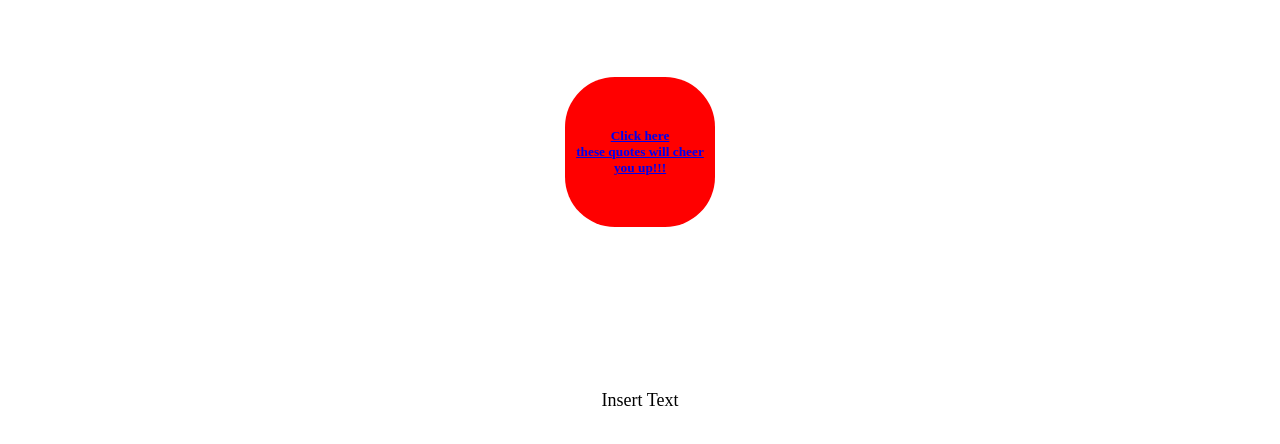
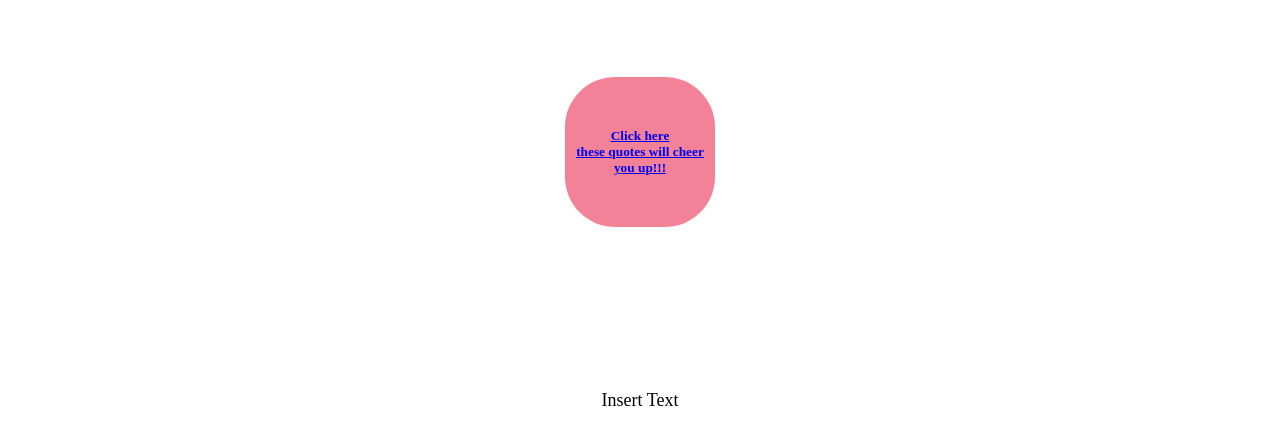
Before and after one commit to weird-kid/COdeFury-2004, a plain HTML site: page index.html in a window 1280 px wide. Shown: the part 496-940 px from the top of the page. Drawn offline with Linux system fonts and the light colour scheme.

Commit message:
change button color.css

```diff
--- a/style.css
+++ b/style.css
@@ -209,7 +209,7 @@
     font-family:"Dancing_Script variant0", Tofu;
     border-radius:50px;
     border:thin;
-    background-color: red;
+    background-color:#ed4264a8;
     font-weight: bold;
     text-decoration: none;
 
```
